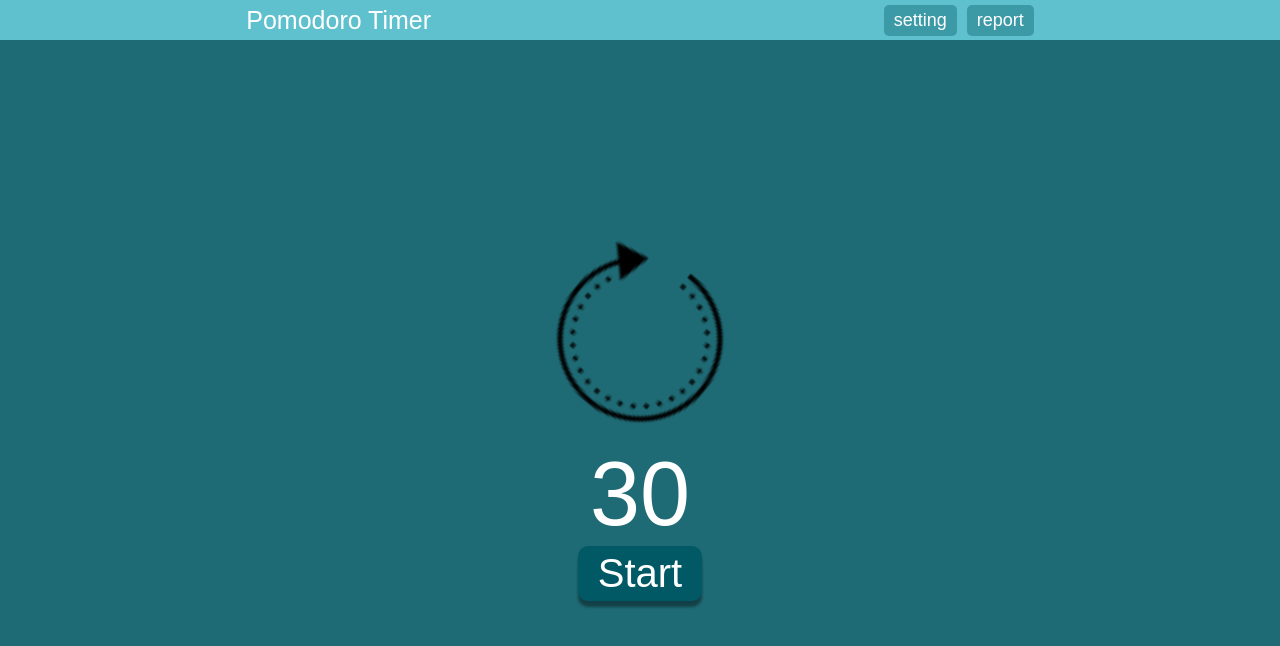
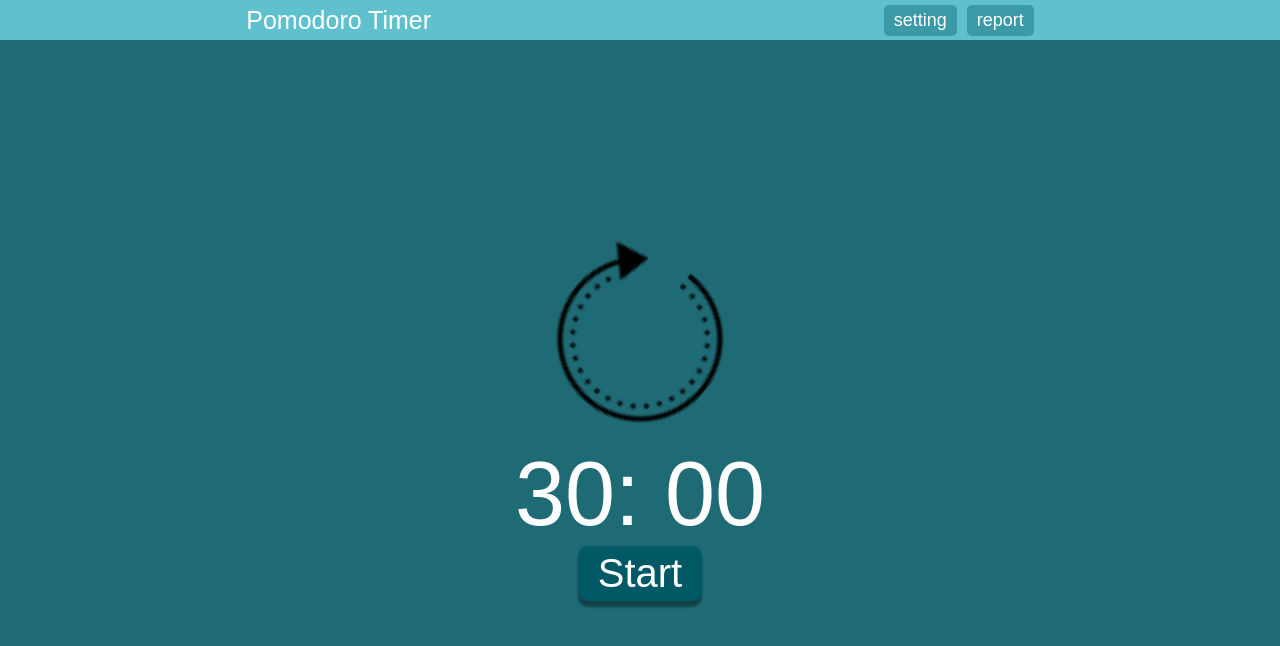
Before and after one commit to AmadoMuerte/pomodoro-timer, a React (Create React App) app: page / in a window 1280 px wide. Shown: the top 646 px of the page. Built offline with nearby package versions, Linux system fonts and the light colour scheme.

Commit message:
create timer

```diff
--- a/src/components/app/App.jsx
+++ b/src/components/app/App.jsx
@@ -1,16 +1,53 @@
-import React, { useState } from 'react';
+import React, { useEffect, useState } from 'react';
 import { Route, Routes } from 'react-router-dom';
 import Header from '../header/Header';
 import Setting from '../../routes/setting/Setting';
 import Timer from '../timer/Timer';
 import Report from '../../routes/report/Report';
-import ErrorPage from '../../routes/errorPage/Error-page';
+import ErrorPage from '../../routes/errorPage/ErrorPage'
 
 function App(props) {
 
-    const [timePomo, setTimePomo] = useState(30);
-    const [timeBreak, setTimeBreak] = useState(5);
-    const [timeLongBreak, setTimeLongBreak] = useState(15);
+    //settings
+    const [timePomo, setTimePomo] = useState(30)
+    const [timeBreak, setTimeBreak] = useState(5)
+    const [timeLongBreak, setTimeLongBreak] = useState(15)
+
+    //timer
+    const [minutes, setMinutes] = useState(timePomo)
+    const [seconds, setSeconds] = useState(0)
+    const [timerRun, setTimerRun] = useState(false)
+
+
+    const timerLogic = () => {
+        const timeinterval = setInterval(() => {
+            setSeconds(seconds -1)
+            if (seconds < 10) {
+                document.title = `${minutes}: 0${seconds}`
+            }  else if (minutes < 10) {
+                document.title = `0${minutes}: ${seconds}`
+            } else if (minutes < 10 & seconds < 10) {
+                document.title = `0${minutes}: 0${seconds}`
+            } else {
+                document.title = `${minutes}: ${seconds}`
+            }
+            setSeconds(seconds -1)
+            if (seconds === 0) {
+                setSeconds(59)
+                setMinutes(minutes - 1)
+            }
+
+            if(minutes === 0){
+                clearInterval(timeinterval);
+                }
+        }, 1000);
+    }
+
+        useEffect(() => {
+            if (timerRun) {
+                timerLogic();
+            }
+        })
 
     return (
         <>
@@ -18,9 +55,9 @@ function App(props) {
             <main className="main">
                 <div className="container">
                     <Timer
-                        timePomo={timePomo}
-                        timeBreak={timeBreak}
-                        timeLongBreak={timeLongBreak}
+                        minutes={minutes}
+                        seconds={seconds}
+                        setTimerRun={setTimerRun}
                     />
                     <Routes>
                         <Route
--- a/src/components/timer/Timer.jsx
+++ b/src/components/timer/Timer.jsx
@@ -18,15 +18,27 @@ function Timer(props) {
 
     // })
 
-    const {timePomo, timeBreak, timeLongBreak} = props
+    const {minutes, seconds, setTimerRun} = props
+
+    let timer = `${minutes}:${seconds}`
+
+    if (seconds < 10) {
+        timer = `${minutes}: 0${seconds}`
+    } else if (minutes < 10) {
+        timer = `0${minutes}: ${seconds}`
+    } else if (minutes < 10 & seconds < 10) {
+        timer = `0${minutes}: 0${seconds}`
+    } else {
+        timer = `${minutes}: ${seconds}`
+    }
 
     return (
         <div className='timer'>
             <div className="timer__circle">
                 <img src={circle} alt="circle" />
             </div>
-            <p className='timer__title'>{timePomo}</p>
-            <TimerButton />
+            <p className='timer__title'>{timer}</p>
+            <TimerButton setTimerRun={setTimerRun}/>
             <TimerNav />
         </div>
     );
--- a/src/components/timerButton/TimerButton.jsx
+++ b/src/components/timerButton/TimerButton.jsx
@@ -1,11 +1,16 @@
-
-
 import './TimerButton.css'
 
 function TimerButton(props) {
 
+    const startTimer = () => {
+        props.setTimerRun(true)
+    }
+
     return (
-        <button className="timer__start">
+        <button
+            className="timer__start"
+            onClick={startTimer}
+        >
                 Start
         </button>
     );
--- a/src/index.js
+++ b/src/index.js
@@ -5,7 +5,7 @@ import './index.css';
 import { createBrowserRouter, RouterProvider } from 'react-router-dom';
 
 import Root from './routes/Root'
-import ErrorPage from './routes/errorPage/Error-page';
+import ErrorPage from './routes/errorPage/ErrorPage';
 import Setting from './routes/setting/Setting';
 import Report from './routes/report/Report'
 
--- a/src/routes/errorPage/Error-page.jsx
+++ b/src/routes/errorPage/ErrorPage.jsx
@@ -1,5 +1,5 @@
 import { useRouteError } from "react-router-dom";
-import './Error-page.css'
+import './ErrorPage.css'
 
 export default function ErrorPage() {
   const error = useRouteError();
```
Also changed, not shown: src/routes/errorPage/ErrorPage.css (renamed from src/routes/errorPage/Error-page.css).
